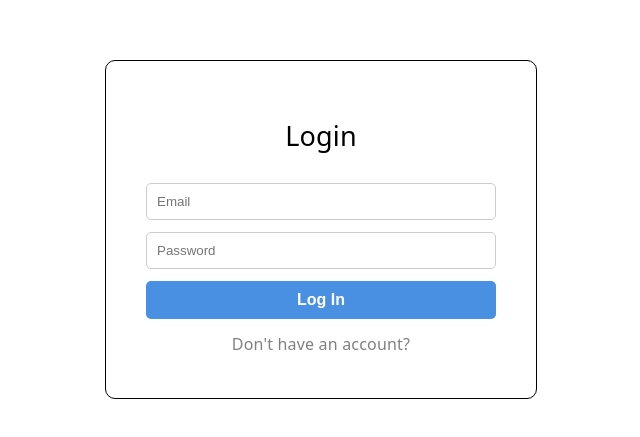
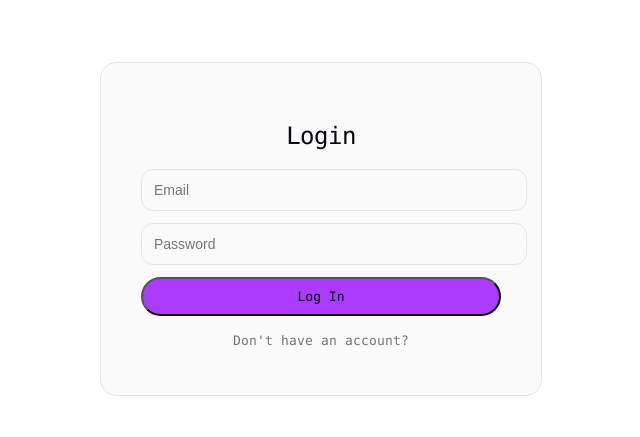
Before and after one commit to nolansharry/Trend-Better, a React (Vite) app: page /login in a window 1280 px wide. Shown: the part 171-608 px from the top of the page, without its empty margins (319-959 px from the left). Built offline with nearby package versions, Linux system fonts and the light colour scheme.

Commit message:
Updated registration components and pages to match rest of site

```diff
--- a/index.css
+++ b/index.css
@@ -450,13 +450,15 @@ input:checked + .slider:before {
   justify-content: center;
   align-items: center;
   min-height: 100vh;
+  background: var(--bg);
 }
+
 .log-reg-card {
-  background: #fff;
-  border-radius: 10px;
-  border: 1px solid black;
+  background: var(--card-bg);
+  border-radius: 16px;
+  border: 0.5px solid var(--border);
   padding: 40px;
-  width: 350px;
+  width: 360px;
   display: flex;
   flex-direction: column;
   align-items: center;
@@ -464,13 +466,24 @@ input:checked + .slider:before {
 }
 
 .log-reg-card h2 {
-  color: black;
+  font-family: var(--mono);
+  font-size: 24px;
+  font-weight: 500;
+  color: var(--text-h);
+  letter-spacing: -0.5px;
+  margin-bottom: 8px;
 }
 
 .log-reg-link {
-  color: grey;
-  font-size: 16px;
-  text-decoration: None;
+  color: var(--text-muted);
+  font-size: 13px;
+  font-family: var(--mono);
+  text-decoration: none;
+  transition: color 0.15s;
+}
+
+.log-reg-link:hover {
+  color: rgb(2, 170, 2);
 }
 
 /* Card */
--- a/src/components/InputField.jsx
+++ b/src/components/InputField.jsx
@@ -6,20 +6,11 @@ function InputField({ type, placeholder, value, onChange, error }) {
         placeholder={placeholder}
         value={value}
         onChange={onChange}
-        style={{
-          width: "100%",
-          padding: "10px",
-          borderRadius: 5,
-          border: error ? "1px solid red" : "1px solid #ccc",
-          boxSizing: "border-box",
-          background: "white",
-          color: "black",
-          outline: error ? "none" : undefined,
-        }}
+        className="form-input"
+        style={error ? { borderColor: "var(--color-text-danger, red)" } : {}}
       />
-      {error && <p style={{ color: "red", fontSize: 12, margin: 0 }}>{error}</p>}
+      {error && <p style={{ color: "red", fontSize: 12, margin: "4px 0 0" }}>{error}</p>}
     </div>
   );
 }
-
 export default InputField;
--- a/src/components/SubmitButton.jsx
+++ b/src/components/SubmitButton.jsx
@@ -1,29 +1,12 @@
-import { useState } from "react";
-
 function Button({ children, onClick }) {
-  const [hovered, setHovered] = useState(false);
-
   return (
     <button
       onClick={onClick}
-      onMouseEnter={() => setHovered(true)}
-      onMouseLeave={() => setHovered(false)}
-      style={{
-        width: "100%",
-        padding: "10px",
-        borderRadius: 5,
-        border: "none",
-        background: hovered ? "#357ABD" : "#4A90E2",
-        color: "#fff",
-        fontWeight: "bold",
-        fontSize: 16,
-        cursor: "pointer",
-        transition: "background 0.2s",
-      }}
+      className="home-btn"
+      style={{ width: "100%", background: "var(--accent)" }}
     >
       {children}
     </button>
   );
 }
-
 export default Button;
```
